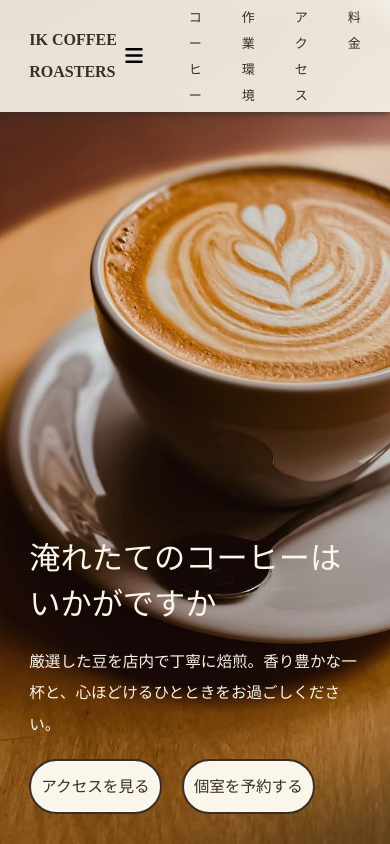
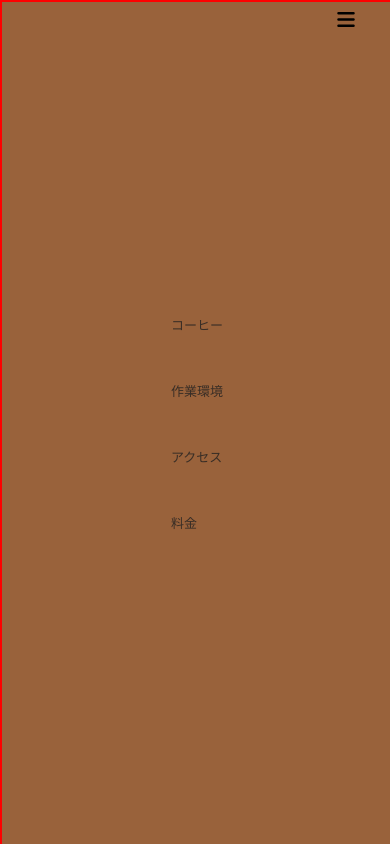
Before and after one commit to kensaku-ikeda/cafe-lp, a website: page index.html in a window 390 px wide. Both pictures are taken after a click on the button "メニューを開く". Shown: the top 844 px of the page. Drawn offline with Linux system fonts and the light colour scheme; a web font is replaced by a local one.

Commit message:
ハンバーガーメニューの仮の見た目が完成

```diff
--- a/css/responsive.css
+++ b/css/responsive.css
@@ -146,16 +146,38 @@
 /* ======================== スマホ向けの表示 ======================== */
 @media (max-width: 767px) {
   /* ヘッダー */
+
   .header-title {
     font-size: 8px;
   }
 
   .header-nav {
     display: none;
+    position: absolute;
+    background-color: #99623b;
+    border: 2px solid red;
+    height: 100dvh;
+    width: 100%;
+    left: 0;
+    top: 0;
   }
 
   .header-nav.open {
-    display: block;
+    display: flex;
+    align-items: center;
+    justify-content: center;
+  }
+
+  body.open {
+    overflow: hidden;
+  }
+
+  .header-nav.open ul {
+    flex-direction: column;
+  }
+
+  .hamburger-btn {
+    z-index: 10;
   }
 
   .header-menu button {
--- a/js/main.js
+++ b/js/main.js
@@ -1,7 +1,9 @@
 const btn = document.querySelector(".hamburger-btn");
 const nav = document.querySelector(".header-nav");
+const body = document.querySelector("body");
 
 btn.addEventListener("click", () => {
   const isOpen = nav.classList.toggle("open");
+  body.classList.toggle("open");
   btn.setAttribute("aria-expanded", isOpen);
 });
```
